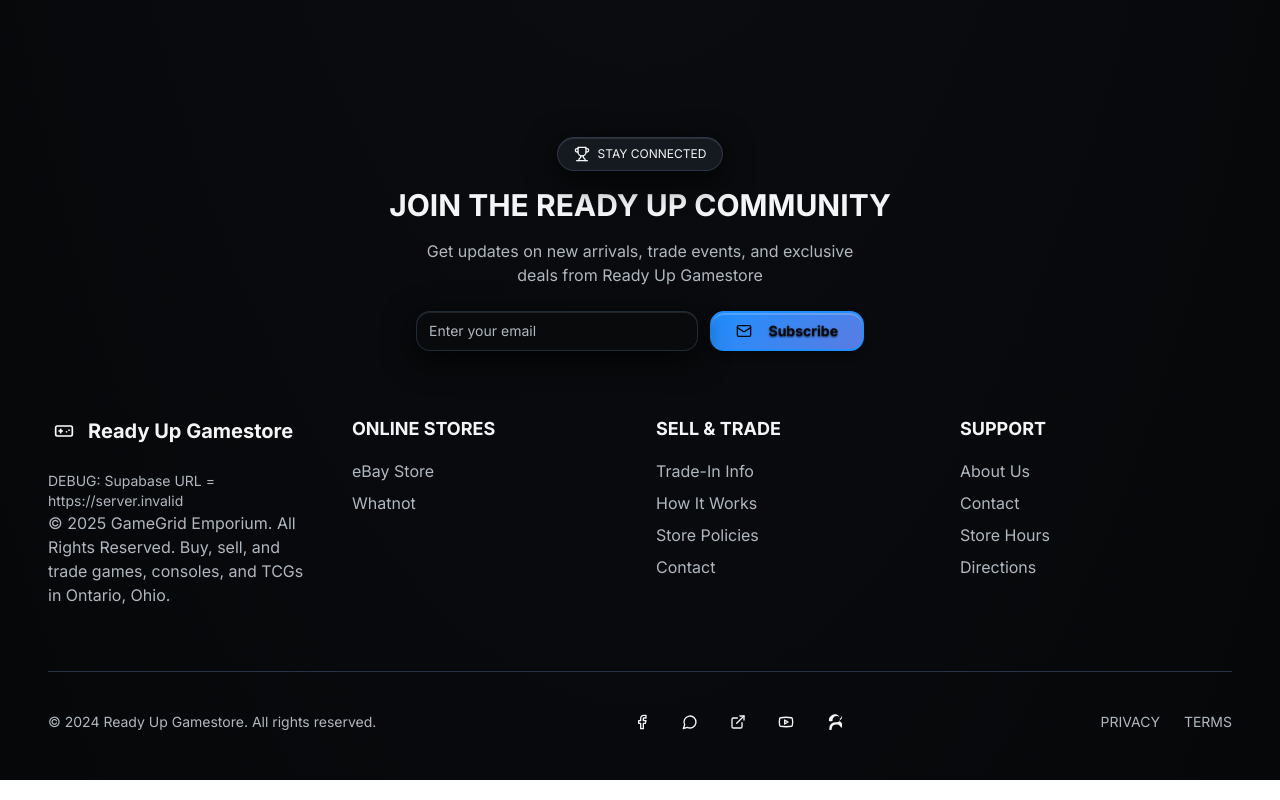
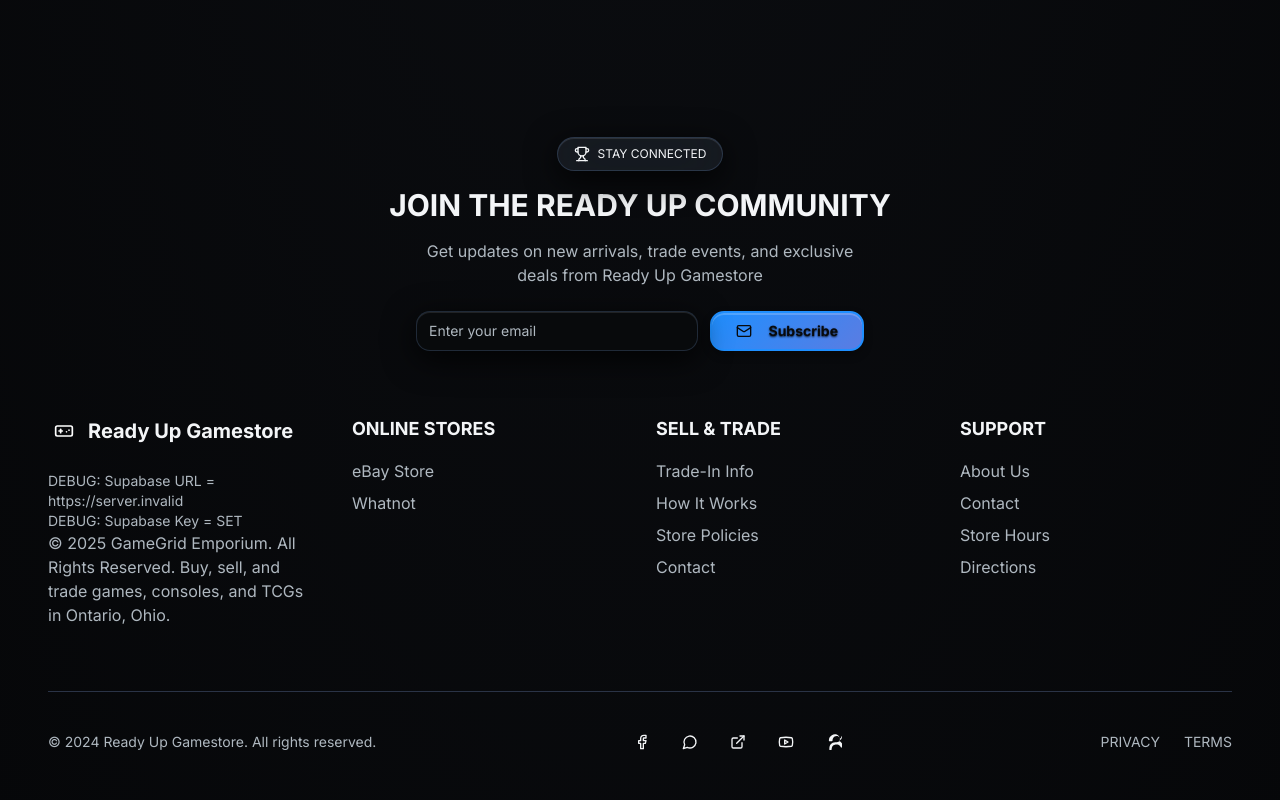
Before and after one commit to ReadyUpOhio/readyup-website-local, a React (Vite) app: page /blog in a window 1280 px wide. Shown: the part 2904-3704 px from the top of the page. Built offline with nearby package versions, Linux system fonts and the light colour scheme; no server answers.

Commit message:
feat: add key status to footer debug

```diff
--- a/src/components/Footer.tsx
+++ b/src/components/Footer.tsx
@@ -84,6 +84,7 @@ const Footer = () => {
               <span className="text-xl font-bold gradient-text-fighter font-orbitron">Ready Up Gamestore</span>
             </div>
             <p className="text-sm text-muted-foreground">DEBUG: Supabase URL = {import.meta.env.VITE_SUPABASE_URL || 'NOT SET'}</p>
+<p className="text-sm text-muted-foreground">DEBUG: Supabase Key = {import.meta.env.VITE_SUPABASE_ANON_KEY ? 'SET' : 'NOT SET'}</p>
             <p className="text-muted-foreground text-sm lg:text-base font-orbitron">
               &copy; {new Date().getFullYear()} GameGrid Emporium. All Rights Reserved.
               Buy, sell, and trade games, consoles, and TCGs in Ontario, Ohio.
```
